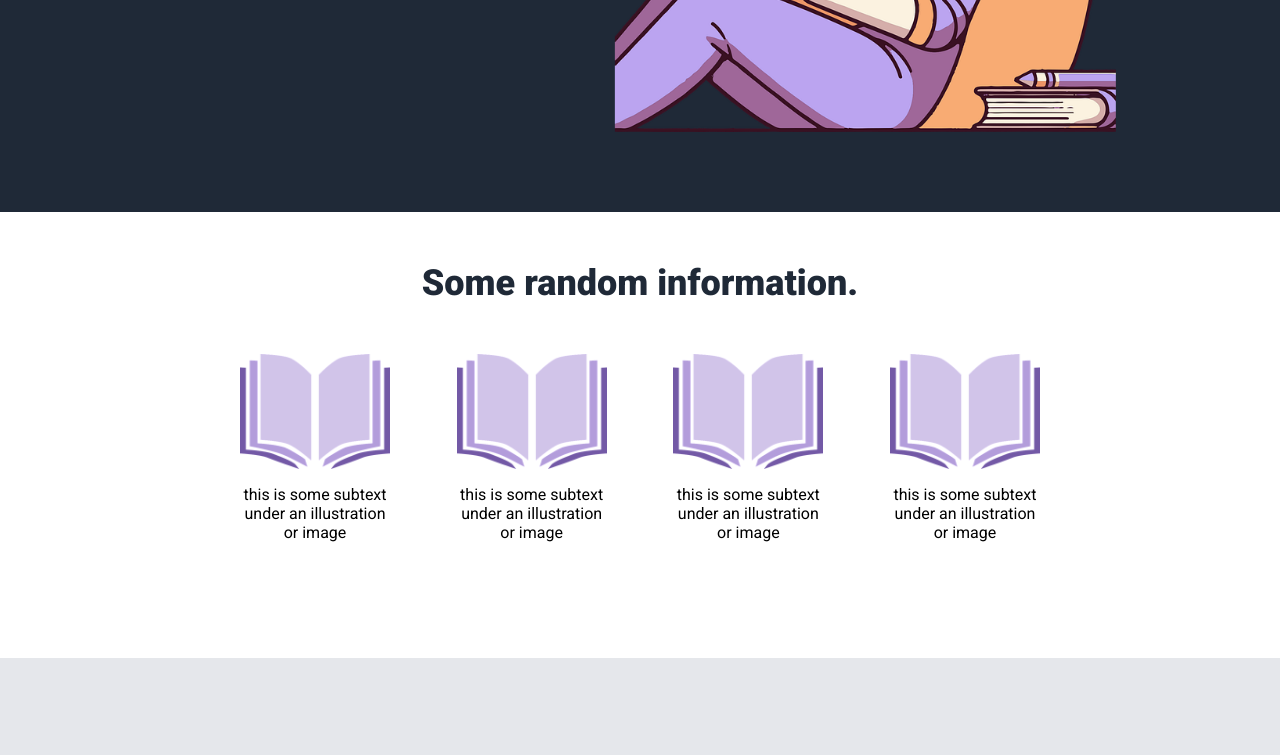
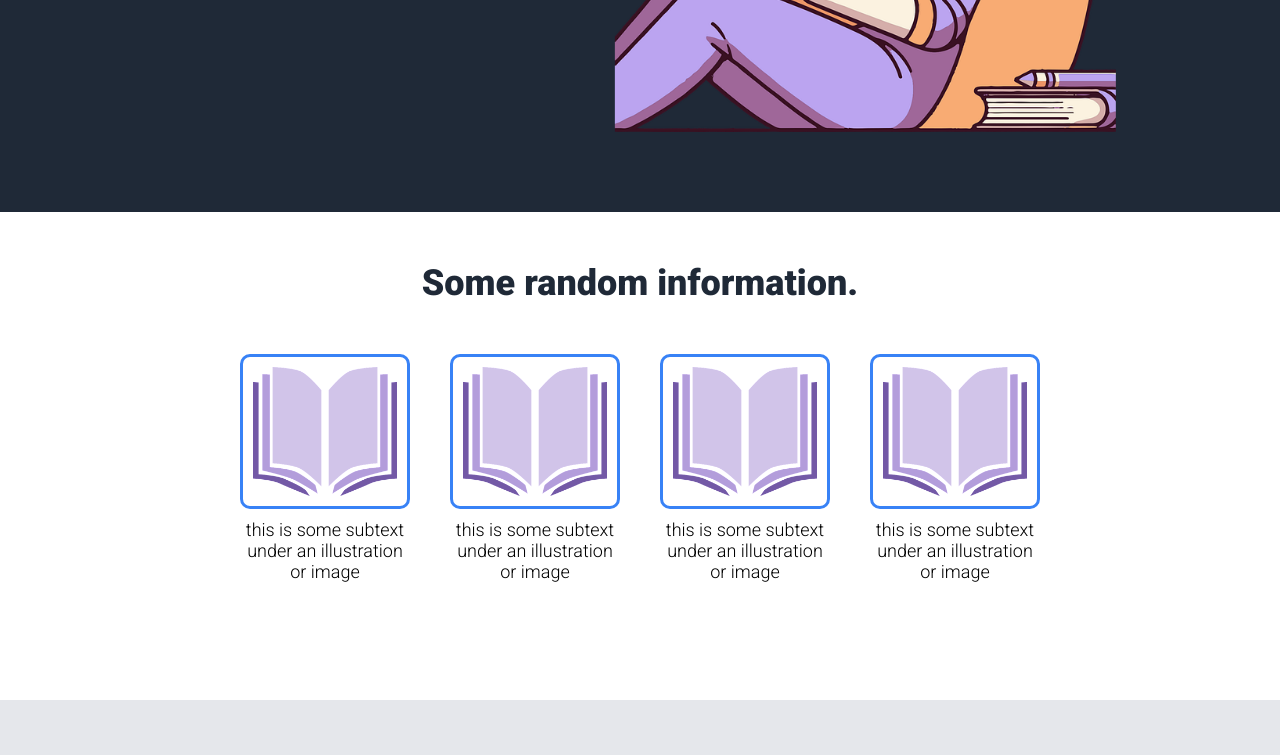
Before and after one commit to tinadang/landing-page, a plain HTML site: page index.html in a window 1280 px wide. Shown: the part 453-1208 px from the top of the page. Drawn offline with Linux system fonts and the light colour scheme.

Commit message:
Adjust styling for information section

```diff
--- a/index.html
+++ b/index.html
@@ -30,19 +30,19 @@
             <h1 class="info-header">Some random information.</h1>
             <div class="cards">
                 <div class="info-card">
-                    <img src="./images/book.png" alt="placeholder image">
+                    <img class="info-img" src="./images/book.png" alt="placeholder image">
                     <p class="info-text">this is some subtext under an illustration or image</p>
                 </div>
                 <div class="info-card">
-                    <img src="./images/book.png" alt="placeholder image">
+                    <img class="info-img" src="./images/book.png" alt="placeholder image">
                     <p class="info-text">this is some subtext under an illustration or image</p>
                 </div>
                 <div class="info-card">
-                    <img src="./images/book.png" alt="placeholder image">
+                    <img class="info-img" src="./images/book.png" alt="placeholder image">
                     <p class="info-text">this is some subtext under an illustration or image</p>
                 </div>
                 <div class="info-card">
-                    <img src="./images/book.png" alt="placeholder image">
+                    <img class="info-img" src="./images/book.png" alt="placeholder image">
                     <p class="info-text">this is some subtext under an illustration or image</p>
                 </div>
             </div>
--- a/styles.css
+++ b/styles.css
@@ -128,19 +128,32 @@ a,
     box-sizing: border-box;
     width: 800px;
     display: flex;
-    justify-content: space-between;
-    gap: 50px;
+    justify-content: center;
+    gap: 40px;
 }
 
 .info-card {
     display: flex;
-    width: 150px;
     flex-direction: column;
+    justify-content: center;
+    align-items: center;
+}
+
+.info-img {
+    box-sizing: border-box;
+    width: 170px;
+    height: 155px;
+    padding: 10px;
+    border: 3px solid #3882F6;
+    border-radius: 10px;
 }
 
 .info-text {
+    width: 170px;
+    font-size: 18px;
+    font-weight: 350;
     text-align: center;
-    width: 150px;
+    margin-top: 10px;
 }
 
 .quote-section {
```
